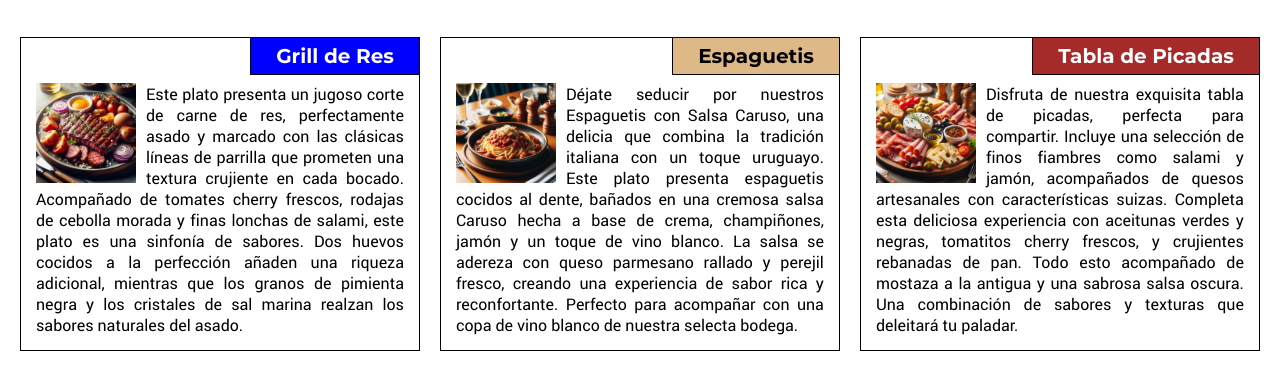
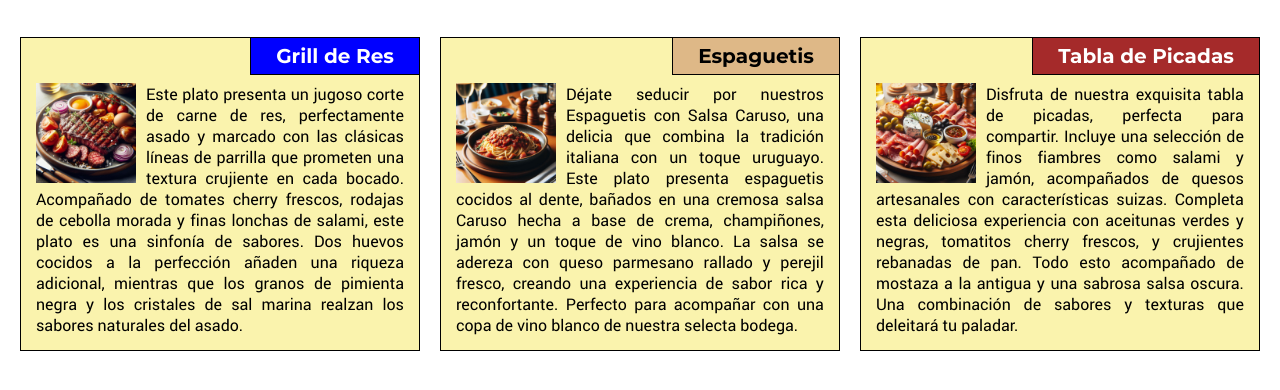
Before and after one commit to adrianzulueta/modulo2, a plain HTML site: page index.html in a window 1280 px wide. Shown: the part 62-452 px from the top of the page. Drawn offline with Linux system fonts and the light colour scheme.

Commit message:
Ejercicio modulo 2

```diff
--- a/index.html
+++ b/index.html
@@ -55,6 +55,7 @@
         border: 1px solid black;
         position: relative;
         overflow: hidden;
+        background-color:rgb(250, 243, 173);
       }
 
       h1 {
```
